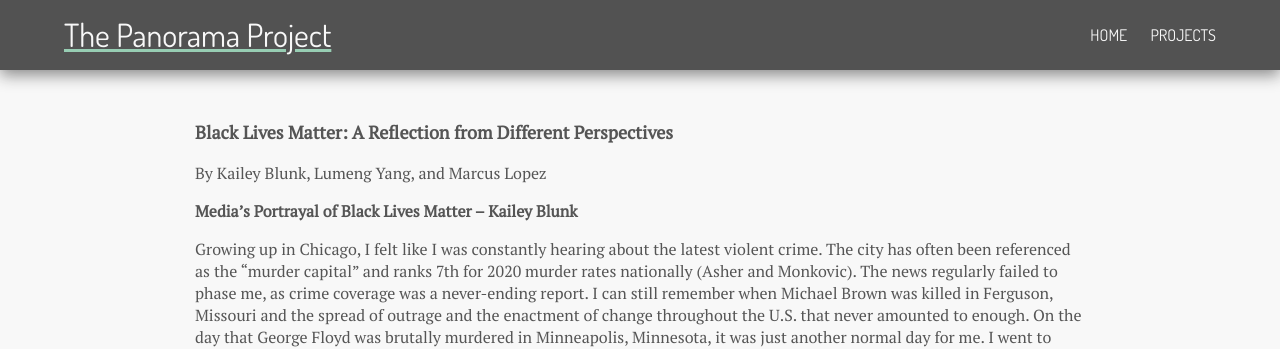
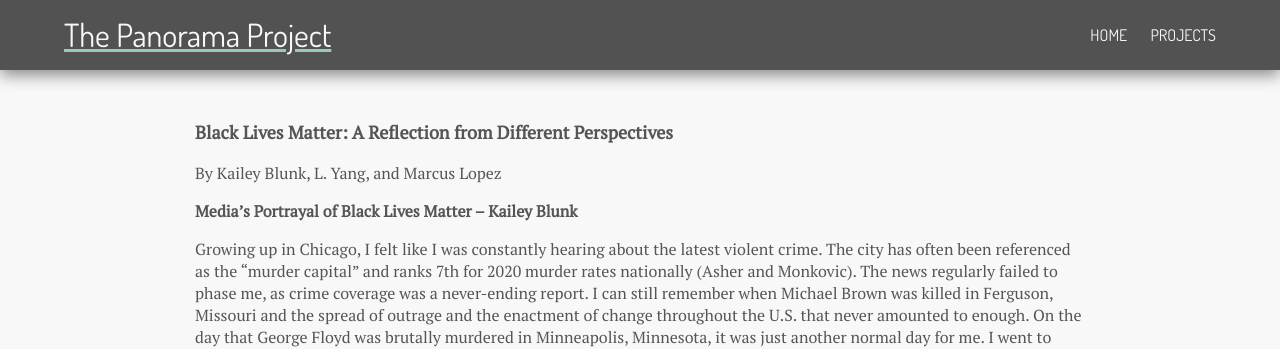
Before and after one commit to Ave-Wat/DPFP-Website, a Flask app: page /projects/Black_Lives_Matter in a window 1280 px wide. Shown: the top 349 px of the page. Run offline with Flask 2, Linux system fonts and the light colour scheme; parts of the project's set-up code (start-up, migrations or seed data) failed here and were passed over; some libraries are stand-ins or nearby versions.

Commit message:
changed name

```diff
--- a/templates/Black_Lives_Matter.html
+++ b/templates/Black_Lives_Matter.html
@@ -4,7 +4,7 @@
 
 
 <P class="p0 ft0">Black Lives Matter: A Reflection from Different Perspectives</P>
-<P class="p1 ft1">By Kailey Blunk, Lumeng Yang, and Marcus Lopez</P>
+<P class="p1 ft1">By Kailey Blunk, L. Yang, and Marcus Lopez</P>
 <P class="p2 ft2">Media’s Portrayal of Black Lives Matter – <SPAN class="ft1">Kailey Blunk</SPAN></P>
 <P class="p3 ft1">Growing up in Chicago, I felt like I was constantly hearing about the latest violent crime. The city has often been referenced as the “murder capital” and ranks 7th for 2020 murder rates nationally (Asher and Monkovic). The news regularly failed to phase me, as crime coverage was a <NOBR>never-ending</NOBR> report. I can still remember when Michael Brown was killed in Ferguson, Missouri and the spread of outrage and the enactment of change throughout the U.S. that never amounted to enough. On the day that George Floyd was brutally murdered in Minneapolis, Minnesota, it was just another normal day for me. I went to work, went home, slept safely in my college dorm, and knew I would never have to face the issue of being killed or attacked for the color of my skin. I knew that I may never have to face the issues that people of color face, but that does not stop me from educating myself and standing as an ally for those who fight to end police brutality and racial injustice.</P>
 <P class="p4 ft1">As I begin to delve into the portrayal of the Black Lives Matter movement in the media, I think it is important to share my identity. I am a leftist, queer, white woman who grew up in the lower middle class in the Chicago suburb of Plainfield. I go to a small private college in Cedar Rapids, Iowa, where I study communication, public relations, gender and sexuality, and creative writing. For my entire life I have been privileged by the color of my skin, and the money my parents had to afford me a comfortable lifestyle. The most troubling case of discrimination that I have experienced was sexual harassment, either for being a woman or for my sexuality. Never have I been pulled over and been scared for my life. I am privileged to be able to live in a society and not fear every day that someone may treat me poorly or harshly for the color of my skin.</P>
--- a/templates/projects.html
+++ b/templates/projects.html
@@ -40,7 +40,7 @@
           <img class="project-img" src="{{ url_for('static', filename='images/black_lives_matter.png') }}"/>
           <div class=project-tile-text>
             <h3 class="tile-title">Black Lives Matter: A Reflection from Different Perspectives</h3>
-            <div class="tile-description">By Kailey Blunk, Lumeng Yang, and Marcus Lopez</div>
+            <div class="tile-description">By Kailey Blunk, L. Yang, and Marcus Lopez</div>
           </div>
           </a>
         </div>
```
